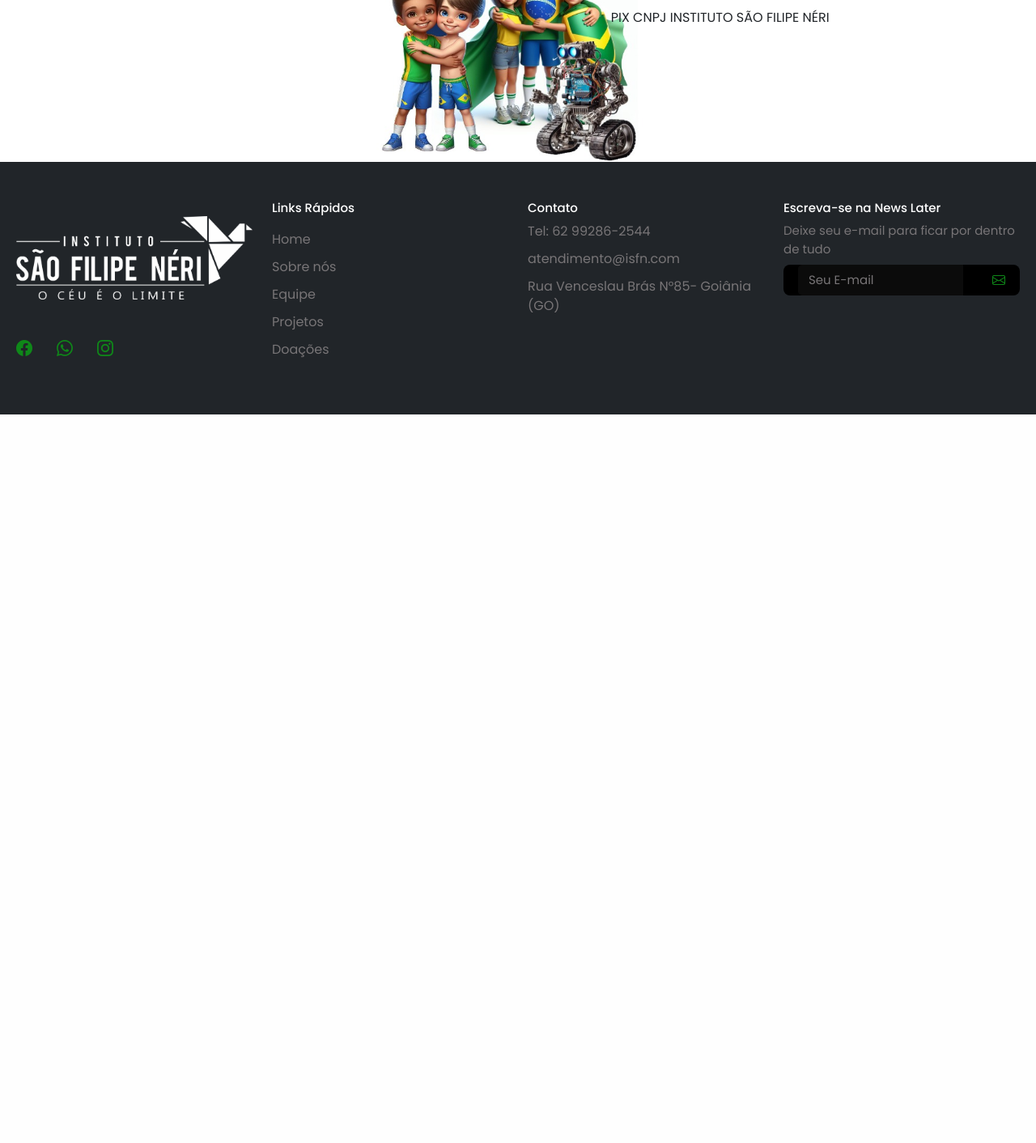
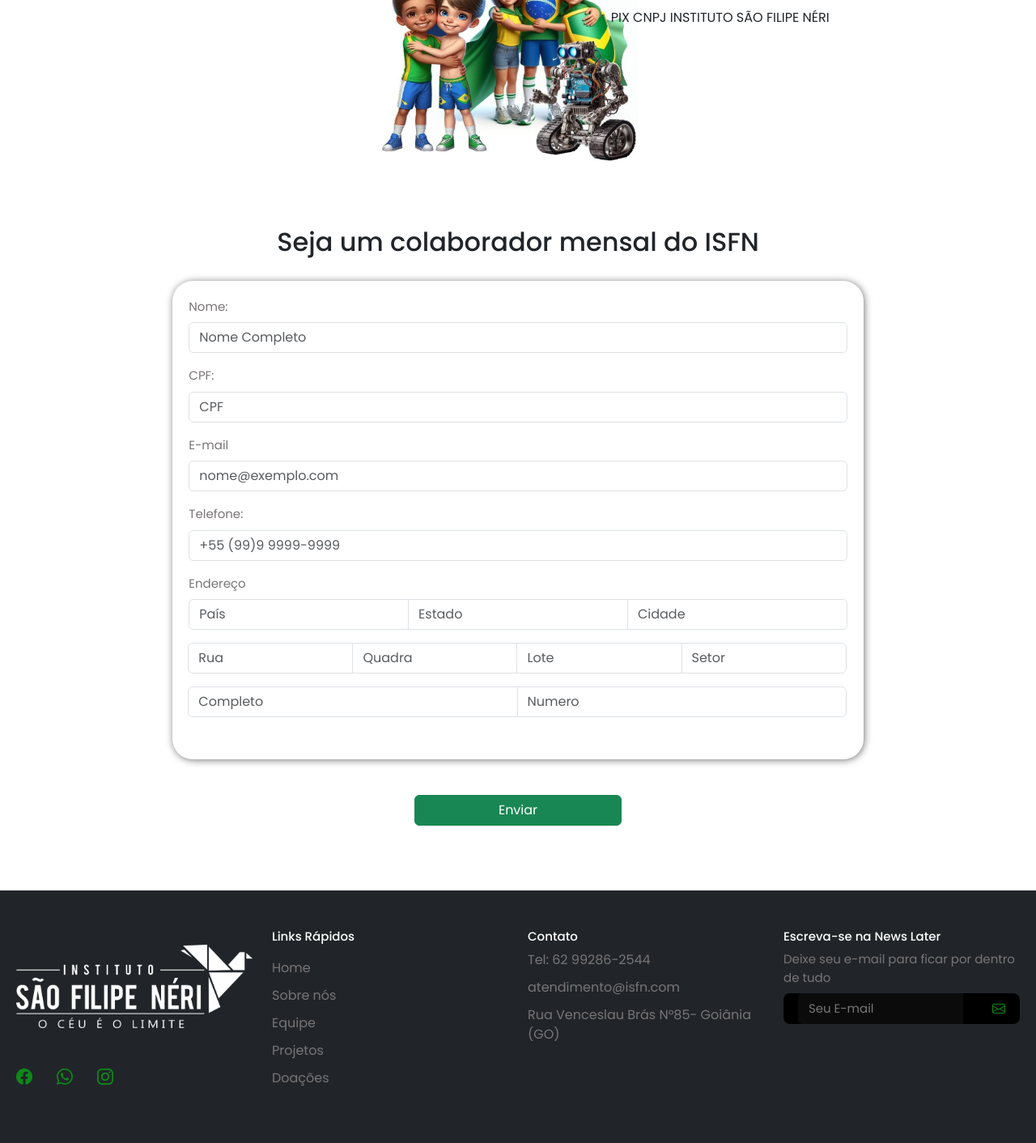
Before and after one commit to GleidistonJR/ISFN, a PHP site: page /Doacoes.php in a window 1280 px wide. Shown: the part 1346-2758 px from the top of the page at 81% size. Before the commit the page ends 1858 px from the top, so only its background shows below. Run offline with PHP 8.4, Linux system fonts and the light colour scheme.

Commit message:
criando form

```diff
--- /dev/null
+++ b/Componentes/formularioDoador.html
@@ -0,0 +1,51 @@
+<section class="formulario-colaborador container-fluid">
+    <article class="row">
+        <h2>Seja um colaborador mensal do ISFN</h2>
+        <div class="col-md-8">
+
+            <div class=" mb-3">
+                <label for="nome" class="form-label">Nome:</label>
+                <input type="text" class="form-control" placeholder="Nome Completo" aria-label="Nome"
+                    aria-describedby="basic-addon1" id="nome">
+            </div>
+            <div class=" mb-3">
+                <label for="cpf" class="form-label">CPF:</label>
+                <input type="number" class="form-control" placeholder="CPF" aria-label="cpf"
+                    aria-describedby="basic-addon1" id="cpf">
+            </div>
+
+            <div class="mb-3">
+                <label for="email-inp" class="form-label">E-mail</label>
+                <input type="email" class="form-control" id="email-inp" placeholder="nome@exemplo.com">
+            </div>
+
+            <div class="mb-3">
+                <label for="telefone" class="form-label">Telefone:</label>
+                <input type="tel" class="form-control" id="telefone" placeholder="+55 (99)9 9999-9999">
+            </div>
+
+            <label for="endereco" class="form-label">Endereço</label>
+            <div class="input-group mb-3">
+                <div class="input-group mb-3">
+                    <input type="text" class="form-control" id="endereco" placeholder="País">
+                    <input type="text" class="form-control" id="endereco" placeholder="Estado">
+                    <input type="text" class="form-control" id="endereco" placeholder="Cidade">
+                </div>
+                <div class="input-group mb-3">
+                    <input type="text" class="form-control" id="endereco" placeholder="Rua">
+                    <input type="text" class="form-control" id="endereco" placeholder="Quadra">
+                    <input type="text" class="form-control" id="endereco" placeholder="Lote">
+                    <input type="text" class="form-control" id="endereco" placeholder="Setor">
+                </div>
+                <div class="input-group mb-3">
+                    <input type="text" class="form-control" id="endereco" placeholder="Completo">
+                    <input type="text" class="form-control" id="endereco" placeholder="Numero">
+                </div>
+            </div>
+
+
+        </div>
+    </article>
+    <br>
+    <a class="btn btn-success btn-enviar " href="#">Enviar</a>
+</section>
--- a/Componentes/headBasic.html
+++ b/Componentes/headBasic.html
@@ -16,6 +16,7 @@
     <link rel="stylesheet" href="css/IndexDepoimentos.css?3">
     <link rel="stylesheet" href="css/footer.css?3">
     <link rel="stylesheet" href="css/styleDonate.css?3">
+    <link rel="stylesheet" href="css/formularioDoador.css?3">
 
 
     <!--JS LOCAL-->
--- a/Doacoes.php
+++ b/Doacoes.php
@@ -91,6 +91,8 @@
 
     <?php
 
+    include("Componentes/formularioDoador.html");
+
     include("Componentes/footer.html");
 
     ?>
--- /dev/null
+++ b/css/formularioDoador.css
@@ -0,0 +1,20 @@
+
+.formulario-colaborador {
+    padding: 80px 0;
+}
+.formulario-colaborador .row{
+    margin: auto;
+}
+.formulario-colaborador .row h2{
+    text-align: center;
+}
+.formulario-colaborador .row .col-md-8{
+    box-shadow: 1px 1px 10px #777;
+    border-radius: 25px;
+    margin: 20px auto;
+    padding: 20px;
+}
+.formulario-colaborador .btn-enviar{
+    margin-left: 40%;
+    width: 20%;
+}
```
